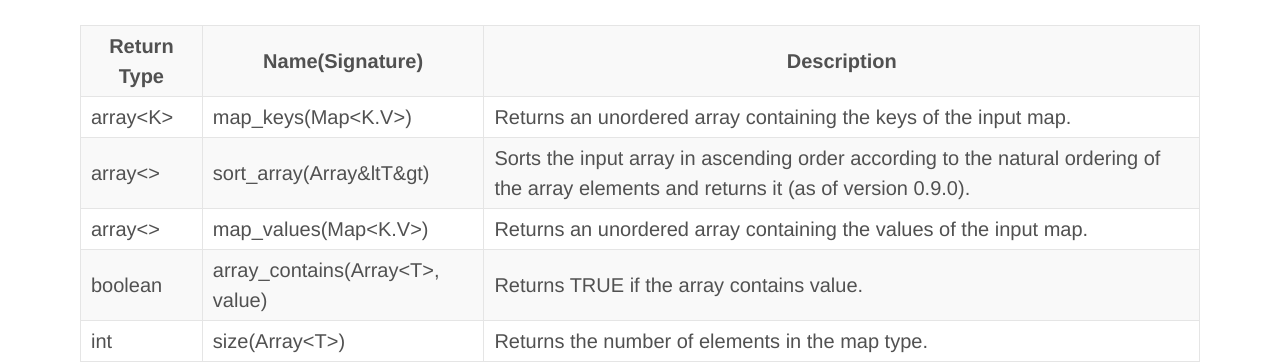
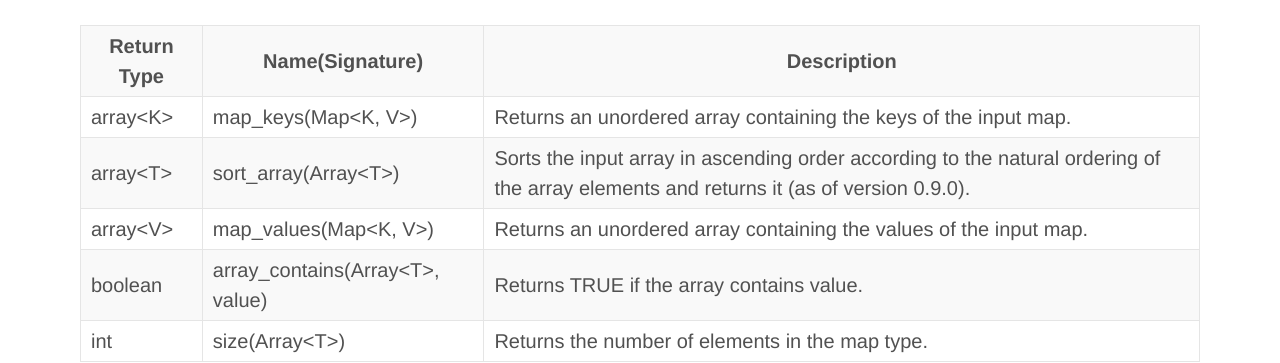
Before and after one commit to HelmutZechmann/HelmutZechmann.github.io, a Jekyll site: the page built from index.html, in a window 1280 px wide and 900 px high, scrolled down 2619 px. Shown: the part 154-517 px from the top of the window. Built offline with Jekyll 4.4.1, drawn with Linux system fonts in a browser that asks for light colours; the list of posts is cut into pages by our own code.

Commit message:
Fix typos.

```diff
--- a/_posts/2015-10-16-nested-data.md
+++ b/_posts/2015-10-16-nested-data.md
@@ -104,17 +104,17 @@ Hive provides some special functions for working with complex data types. The fo
     </tr>
     <tr>
         <td>array&lt;K&gt;</td>
-        <td>map_keys(Map&lt;K.V&gt;)</td>
+        <td>map_keys(Map&lt;K, V&gt;)</td>
         <td>Returns an unordered array containing the keys of the input map.</td>
     </tr>
     <tr>
-        <td>array&lt;&gt;</td>
-        <td>sort_array(Array&ltT&gt)</td>
+        <td>array&lt;T&gt;</td>
+        <td>sort_array(Array&lt;T&gt;)</td>
         <td>Sorts the input array in ascending order according to the natural ordering of the array elements and returns it (as of version 0.9.0).</td>
     </tr>
     <tr>
-        <td>array&lt;&gt;</td>
-        <td>map_values(Map&lt;K.V&gt;)</td>
+        <td>array&lt;V&gt;</td>
+        <td>map_values(Map&lt;K, V&gt;)</td>
         <td>Returns an unordered array containing the values of the input map.</td>
     </tr>
     <tr>
```
